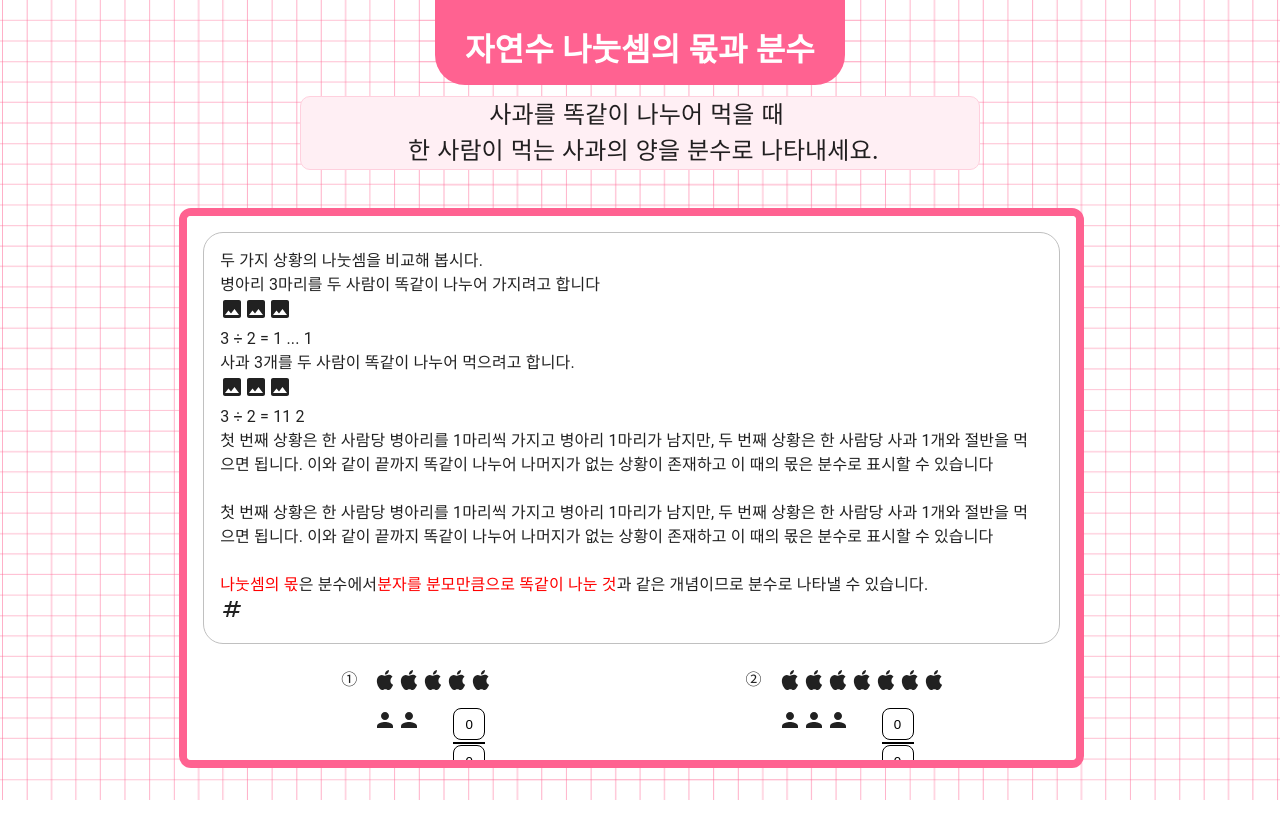
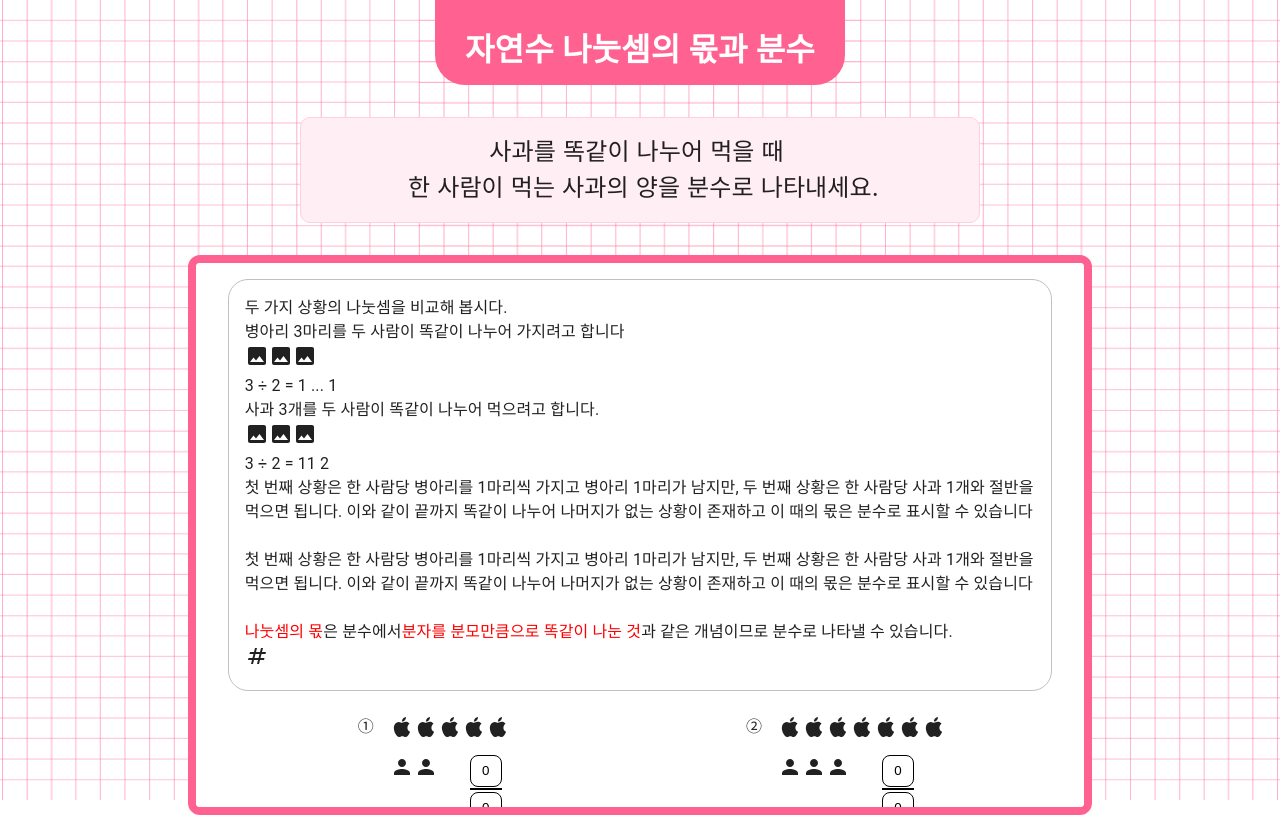
Before and after one commit to eunbeann/elice_outSourcing, a React (Create React App) app: page /sixth/quiz1-1-1 in a window 1280 px wide. Built offline with nearby package versions, Linux system fonts and the light colour scheme; a web font is replaced by a local one.

Commit message:
[ edit ]레이아웃 수정

```diff
--- a/src/contents/common/layout.tsx
+++ b/src/contents/common/layout.tsx
@@ -62,12 +62,9 @@ const QuestionBox = styled.div<{
   subColor: string;
   bgColor: string;
 }>`
+  padding: 1rem 2rem;
   white-space: break-spaces;
-  top: 12%;
-  position: absolute;
   width: 42.5rem;
-  min-height: 7vh;
-  max-height: 9.3vh;
   background: ${props => props.bgColor};
   border: ${props => `1px solid ${props.subColor}`};
   border-radius: 0.625rem;
@@ -79,14 +76,11 @@ const QuestionBox = styled.div<{
   text-align: center;
   box-sizing: border-box;
   white-space: pre-wrap;
-  padding: 1rem;
 `;
 
 const ChildrenBox = styled.div<{ mainColor: string }>`
-  padding: 1rem;
-  bottom: 4%;
-  left: 14%;
-  position: absolute;
+  margin-top: 2rem;
+  padding: 1rem 2rem;
   width: 70.67vw;
   height: 70vh;
   background-color: white;
```
